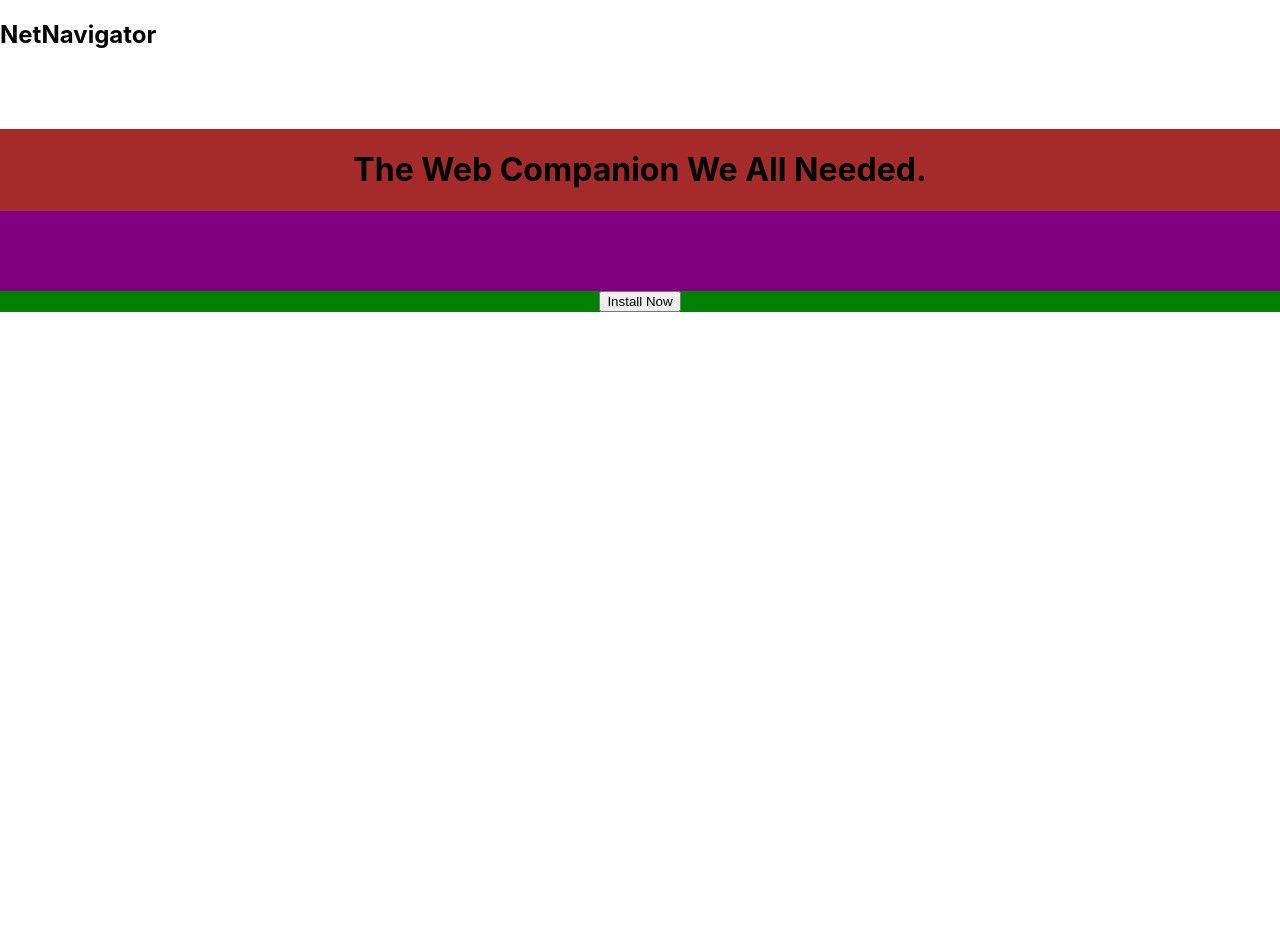
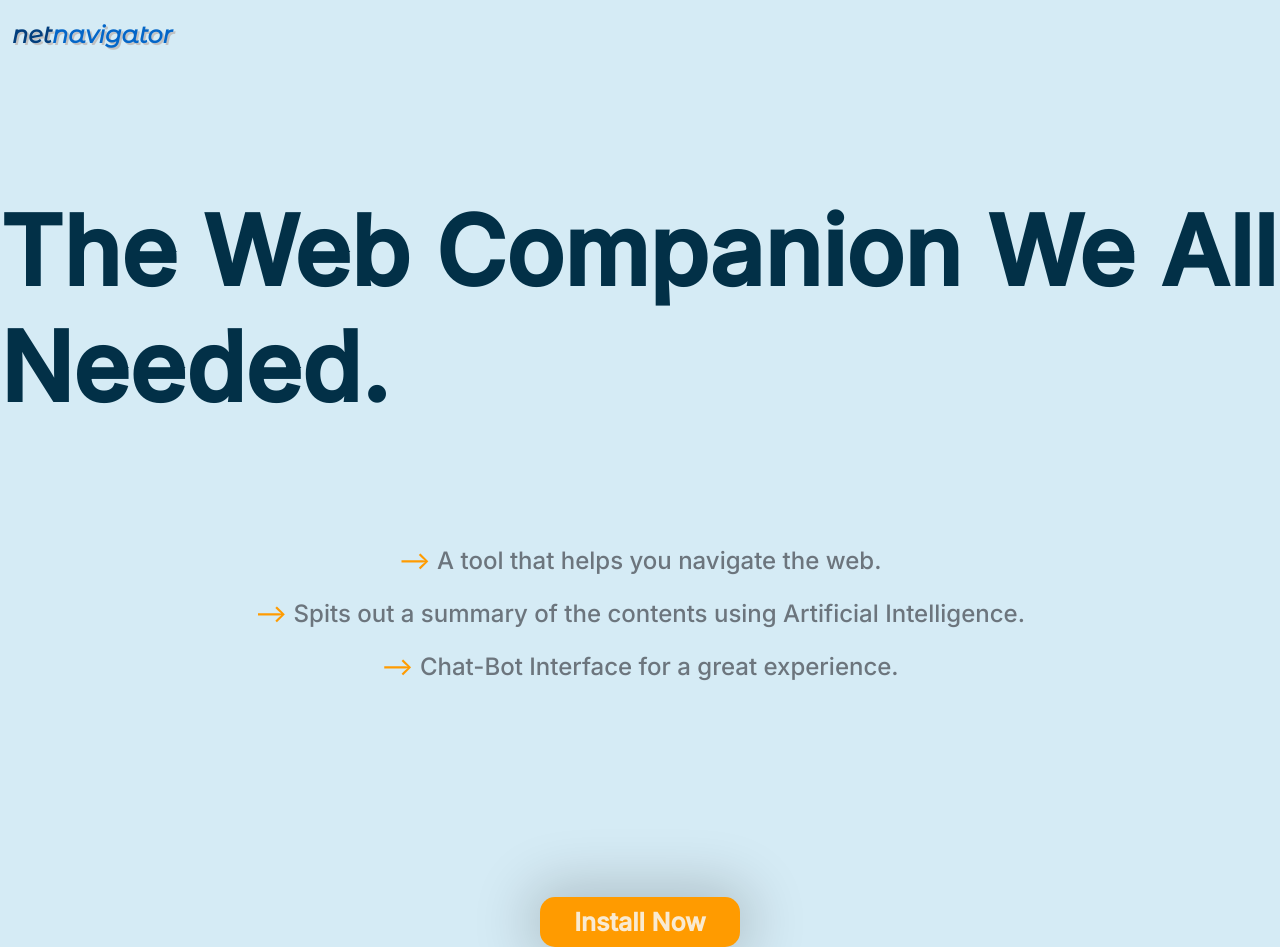
Before and after one commit to Pochetes/Navi-Web-Companion, a React (Create React App) app in the folder landing-page/: page / in a window 1280 px wide. Before the commit the page ends 800 px from the top, so only its background shows below. Built offline with nearby package versions, Linux system fonts and the light colour scheme.

Commit message:
improved design of website

```diff
--- a/landing-page/public/index.html
+++ b/landing-page/public/index.html
@@ -24,7 +24,18 @@
       work correctly both with client-side routing and a non-root public URL.
       Learn how to configure a non-root public URL by running `npm run build`.
     -->
-    <title>React App</title>
+    <!-- Inter Typespace font-->
+    <link rel="preconnect" href="https://fonts.googleapis.com">
+    <link rel="preconnect" href="https://fonts.gstatic.com" crossorigin>
+    <link href="https://fonts.googleapis.com/css2?family=Inter:wght@500&display=swap" rel="stylesheet">
+
+    <!-- Montserrat Alternates font-->
+    <link rel="preconnect" href="https://fonts.googleapis.com">
+    <link rel="preconnect" href="https://fonts.gstatic.com" crossorigin>
+    <link href="https://fonts.googleapis.com/css2?family=Montserrat+Alternates:ital@1&display=swap" rel="stylesheet">
+
+
+    <title>NetNavigator</title>
   </head>
   <body>
     <noscript>You need to enable JavaScript to run this app.</noscript>
--- a/landing-page/src/App.css
+++ b/landing-page/src/App.css
@@ -1,21 +1,78 @@
 .hero-layout {
-  background-color: purple;
   position: relative;
   margin-top: 10vh;
 
 }
 
 .hero-title {
-  background-color: brown;
+  font-size: 3rem;
   display: flex;
   align-items: center;
   justify-content: center;
 }
 
-.hero-btn {
-  background-color: green;
+.hero-btn-container {
   display: flex;
   align-items: center;
   justify-content: center;
-  margin-top: 10vh;
+  margin-top: 20vh;
 }
+
+.hero-btn {
+  cursor: pointer;
+  width: 200px;
+  height: 50px;
+  background: #ff9b00;
+  color: #f9ead1;
+  font-family: 'Inter';
+  font-size: 25px;
+  font-weight: 600;
+  border: none;
+  border-radius: 15px;
+  padding: 0px;
+  overflow: hidden;
+  outline: none;
+  box-shadow: 0 0 60px 10px rgba(0,0,0,0.2);
+  transform: scale(1);
+  transition:
+    box-shadow 0.4s,
+    transform 0.4s;
+}
+
+.hero-btn:hover {
+  transform: scale(1.05);
+}
+
+.hero-btn:active {
+  box-shadow: none;
+  transform: scale(0.95);
+}
+
+.hero-desc {
+  position: relative;
+  padding: 2rem;
+  font-size: 1.5rem;
+  color: #6c757d;
+  text-align: center;
+}
+
+.hero-desc-arrow {
+  color:#ff9b00;
+}
+
+nav {
+  margin-left: 1.5vh;
+}
+
+.header-title {
+  font-family: 'Montserrat Alternates';
+  text-shadow: 2px 2px #c1c1c1;
+}
+
+.header-title-left {
+  color: #023e7d;
+}
+
+.header-title-right {
+  color: #0466c8;
+}
--- a/landing-page/src/components/Header/Header.js
+++ b/landing-page/src/components/Header/Header.js
@@ -4,7 +4,14 @@ function Header() {
     return (
         <div>
             <nav>
-                <h1>Net<span>Navigator</span></h1>
+                <h1 className="header-title">
+                    <span className="header-title-left">
+                        net
+                    </span>
+                    <span className="header-title-right">
+                        navigator
+                    </span>
+                </h1>
             </nav>
         </div>
     )
--- a/landing-page/src/components/Hero/Hero.js
+++ b/landing-page/src/components/Hero/Hero.js
@@ -7,8 +7,19 @@ function Hero() {
                 <div className="hero-title">
                     <h1>The Web Companion We All Needed.</h1>
                 </div>
-                <div className="hero-btn">
-                    <button>Install Now</button>
+                <div className="hero-desc">
+                    <p>
+                         <span className="hero-desc-arrow">--></span> A tool that helps you navigate the web.
+                    </p>
+                    <p>
+                    <span className="hero-desc-arrow">--></span> Spits out a summary of the contents using Artificial Intelligence.
+                    </p>
+                    <p>
+                    <span className="hero-desc-arrow">--></span> Chat-Bot Interface for a great experience.
+                    </p>
+                </div>
+                <div className="hero-btn-container">
+                    <button className="hero-btn">Install Now</button>
                 </div>
             </div>
         </>
--- a/landing-page/src/index.css
+++ b/landing-page/src/index.css
@@ -1,13 +1,15 @@
 body {
   margin: 0;
-  font-family: -apple-system, BlinkMacSystemFont, 'Segoe UI', 'Roboto', 'Oxygen',
+  font-family: 'Inter', -apple-system, BlinkMacSystemFont, 'Segoe UI', 'Roboto', 'Oxygen',
     'Ubuntu', 'Cantarell', 'Fira Sans', 'Droid Sans', 'Helvetica Neue',
     sans-serif;
   -webkit-font-smoothing: antialiased;
   -moz-osx-font-smoothing: grayscale;
+  background-color: #d5ebf5;
+  color: #023047;
 }
 
 code {
-  font-family: source-code-pro, Menlo, Monaco, Consolas, 'Courier New',
+  font-family: 'Inter', source-code-pro, Menlo, Monaco, Consolas, 'Courier New',
     monospace;
 }
```
